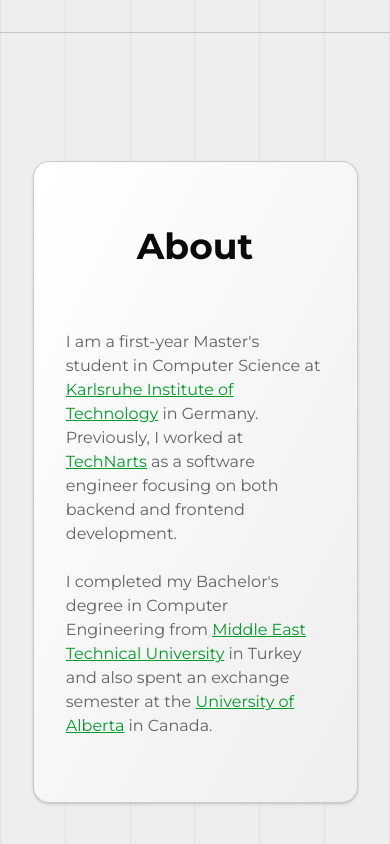
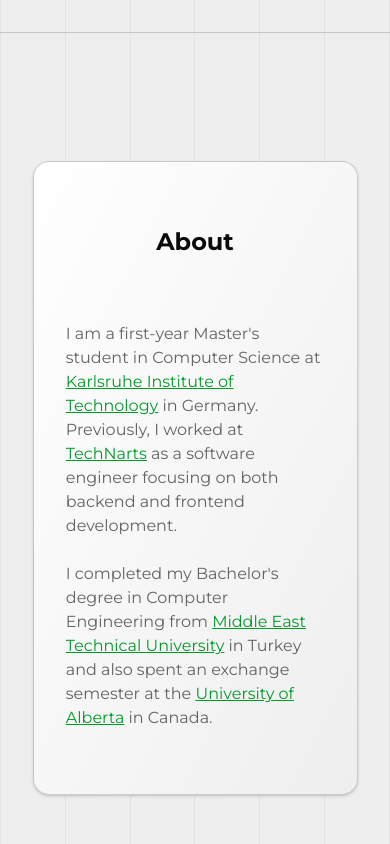
Before and after one commit to Akbro23/akbro23.github.io, a Next.js app: page / in a window 390 px wide. Shown: the part 778-1622 px from the top of the page. Built offline with nearby package versions, Linux system fonts and the light colour scheme.

Commit message:
fix (about): text size on mobile

```diff
--- a/components/about.tsx
+++ b/components/about.tsx
@@ -5,7 +5,7 @@
   return (
     <section id="about" className="py-32">
       <Section>
-        <h2 className="text-center font-bold text-4xl">About</h2>
+        <h2 className="text-center font-bold text-2xl lg:text-4xl">About</h2>
         <div className="mt-16">
           <p className="text-muted-foreground">
             I am a first-year Master&apos;s student in Computer Science at{" "}
```
